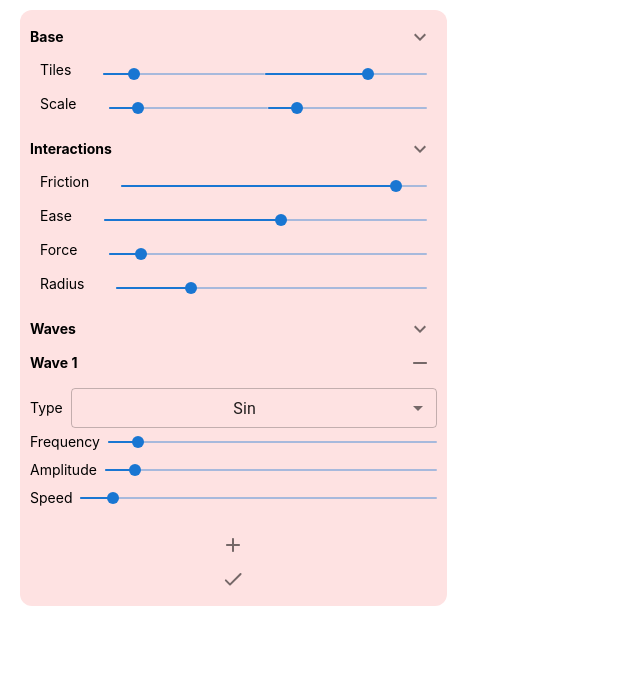
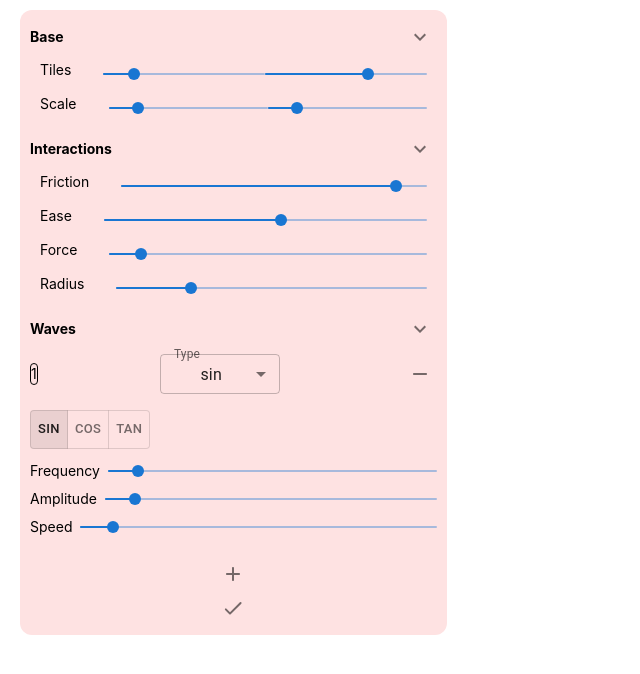
Before and after one commit to kefoto/p5landing, a React (Create React App) app: page / in a window 1280 px wide. Both pictures are taken after a click on the button 233 px from the left and 363 px from the top of the page. Shown: the top 674 px of the page, without its empty margins (0-640 px from the left). Built offline with nearby package versions, Linux system fonts and the light colour scheme.

Commit message:
more bugs

```diff
--- a/src/components/elements/WaveSection.js
+++ b/src/components/elements/WaveSection.js
@@ -1,20 +1,21 @@
 import React, { useState } from "react";
 import { Slider, Select, MenuItem, IconButton, Alert } from "@mui/material";
-import AddCircleOutlineIcon from "@mui/icons-material/AddCircleOutline";
-import RemoveCircleOutlineIcon from "@mui/icons-material/RemoveCircleOutline";
 import AddRoundedIcon from "@mui/icons-material/AddRounded";
 import DoneRoundedIcon from "@mui/icons-material/DoneRounded";
 import RemoveRoundedIcon from "@mui/icons-material/RemoveRounded";
 
+import {FormControl, InputLabel} from "@mui/material";
+import ToggleButton from "@mui/material/ToggleButton";
+import ToggleButtonGroup from "@mui/material/ToggleButtonGroup";
+
 //TODO: there are lots of bugs here
 const WaveSection = ({ waveArr = [], onSubmit }) => {
   const [waves, setWaves] = useState([...waveArr]);
-
-  const [alertVisible, setAlertVisible] = React.useState(false);
+  const [alertVisible, setAlertVisible] = useState(false);
 
   const handleAddWave = () => {
-    if (waveArr.length >= 4) {
-      setAlertVisible(true); // Show alert if trying to add more than 4 waves
+    if (waves.length >= 4) {
+      setAlertVisible(true);
       return;
     }
     setAlertVisible(false);
@@ -38,13 +39,11 @@ const WaveSection = ({ waveArr = [], onSubmit }) => {
     setAlertVisible(false);
   };
 
-
   const handleWaveChange = (id, field, value) => {
     const updatedWaves = waves.map((wave) =>
       wave.id === id ? { ...wave, [field]: value } : wave
     );
     setWaves(updatedWaves);
-    // onFormDataChange({ ...formData, waveArr: updatedWaves });
   };
 
   const handleSubmit = () => {
@@ -56,36 +55,47 @@ const WaveSection = ({ waveArr = [], onSubmit }) => {
       {waves.map((wave, index) => (
         <div key={wave.id} className="mb-4">
           <div className="flex justify-between items-center mb-2">
-            <label className="font-bold">Wave {index + 1}</label>
+            <label className="border rounded-full border-black aspect-square items-center justify-center">
+              {index + 1}
+            </label>
+            <FormControl sx={{ m: 1, minWidth: 120 }} size="small">
+              <InputLabel id="demo-select-small-label">Type</InputLabel>
+              <Select
+                labelId="demo-select-small-label"
+                id="demo-select-small"
+                value={wave.type}
+                onChange={(e) => handleWaveChange(wave.id, "type", e.target.value)}
+              >
+                <MenuItem value="sin">sin</MenuItem>
+                <MenuItem value="cos">cos</MenuItem>
+                <MenuItem value="tan">tan</MenuItem>
+              </Select>
+            </FormControl>
             <IconButton size="small" onClick={() => handleRemoveWave(wave.id)}>
               <RemoveRoundedIcon />
             </IconButton>
           </div>
 
-          <div className="flex justify-between items-center">
-            <label className="pr-2">Type</label>
-            <Select
+          <div className="flex justify-between items-center mb-2">
+            <ToggleButtonGroup
               value={wave.type}
-              onChange={(e) =>
-                handleWaveChange(wave.id, "type", e.target.value)
-              }
+              exclusive
+              onChange={(e, newType) => handleWaveChange(wave.id, "type", newType)}
+              aria-label="wave type"
               size="small"
-              className="w-full"
             >
-              <MenuItem value="sin">Sin</MenuItem>
-              <MenuItem value="cos">Cos</MenuItem>
-              <MenuItem value="tan">Tan</MenuItem>
-            </Select>
+              <ToggleButton value="sin" size="small">sin</ToggleButton>
+              <ToggleButton value="cos" size="small">cos</ToggleButton>
+              <ToggleButton value="tan" size="small">tan</ToggleButton>
+            </ToggleButtonGroup>
           </div>
 
           <div className="flex justify-between items-center">
             <label className="pr-2">Frequency</label>
             <Slider
               size="small"
-              value={wave.freq || 0.1 }
-              onChange={(e, value) =>
-                handleWaveChange(wave.id, "freq", value)
-              }
+              value={wave.freq || 0.1}
+              onChange={(e, value) => handleWaveChange(wave.id, "freq", value)}
               min={0.1}
               max={10}
               step={0.1}
@@ -98,9 +108,7 @@ const WaveSection = ({ waveArr = [], onSubmit }) => {
             <Slider
               size="small"
               value={wave.amp || 0.1}
-              onChange={(e, value) =>
-                handleWaveChange(wave.id, "amp", value)
-              }
+              onChange={(e, value) => handleWaveChange(wave.id, "amp", value)}
               min={0.1}
               max={10}
               step={0.1}
@@ -113,16 +121,13 @@ const WaveSection = ({ waveArr = [], onSubmit }) => {
             <Slider
               size="small"
               value={wave.speed || 0.1}
-              onChange={(e, value) =>
-                handleWaveChange(wave.id, "speed", value)
-              }
+              onChange={(e, value) => handleWaveChange(wave.id, "speed", value)}
               min={0.1}
               max={10}
               step={0.1}
               valueLabelDisplay="auto"
             />
           </div>
-
         </div>
       ))}
 
@@ -139,11 +144,14 @@ const WaveSection = ({ waveArr = [], onSubmit }) => {
       </div>
 
       {alertVisible && (
-        <Alert severity="error" onClose={() => setAlertVisible(false)} className="mb-2">
+        <Alert
+          severity="error"
+          onClose={() => setAlertVisible(false)}
+          className="mb-2"
+        >
           Maximum of 4 waves allowed!
         </Alert>
       )}
-
     </div>
   );
 };
```
